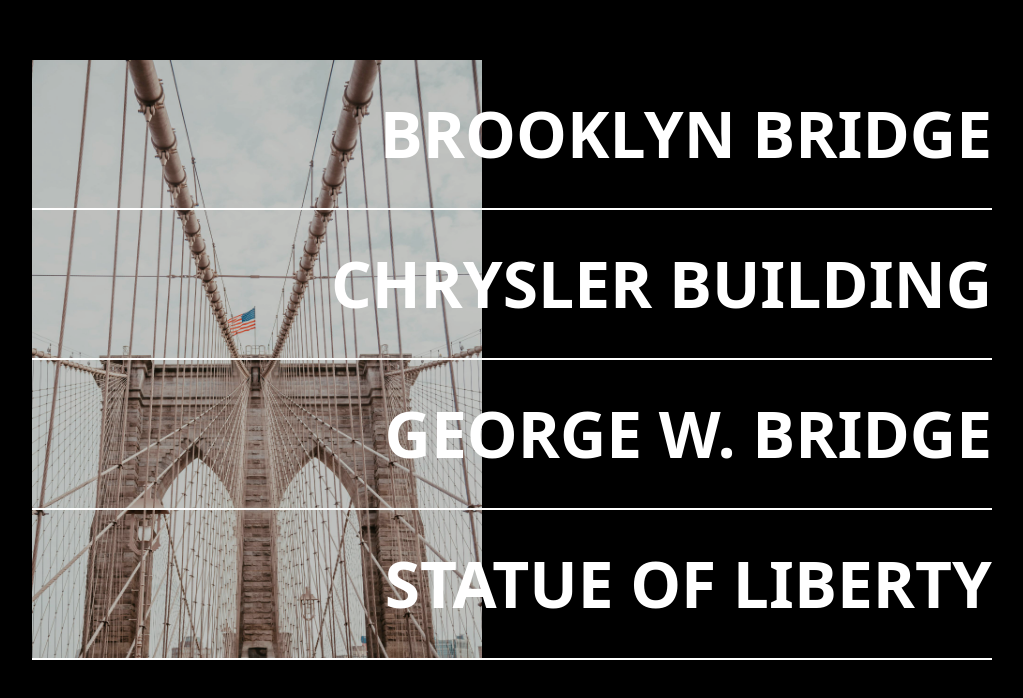
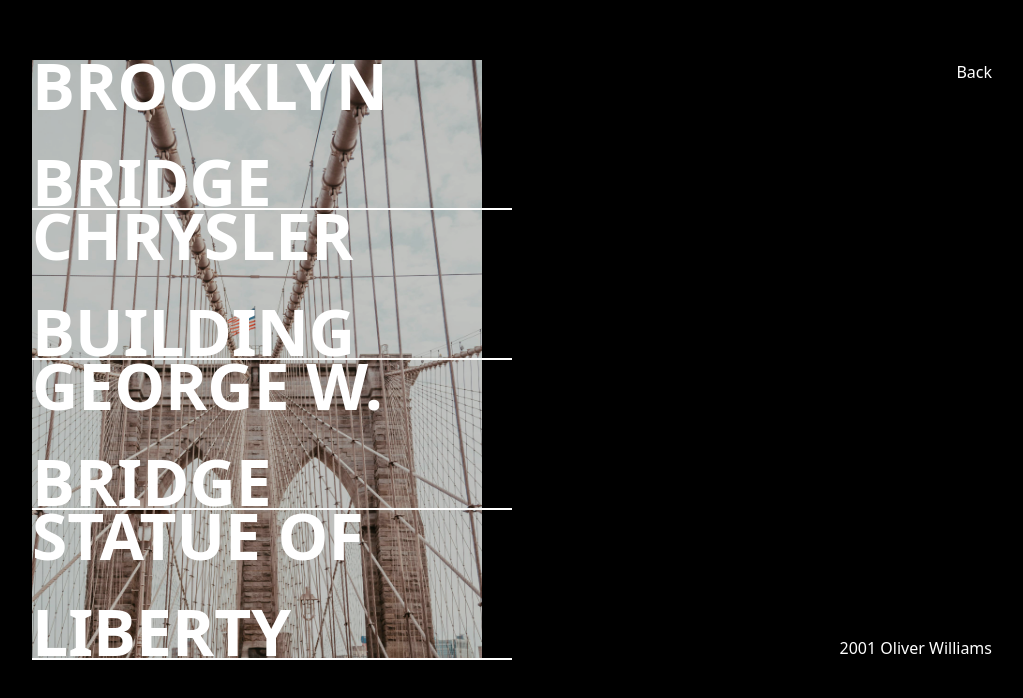
Before and after one commit to tinaaiscoding/smooth-scroll, a Next.js app: page / in a window 1280 px wide. Shown: the part 2324-3022 px from the top of the page, without its empty margins (128-1151 px from the left). Built offline with nearby package versions, Linux system fonts and the light colour scheme.

Commit message:
Testing out implementation of GSAP Flip plugin. It's working but layout is out of order

```diff
--- a/src/app/components/PhotoList/PhotoList.css
+++ b/src/app/components/PhotoList/PhotoList.css
@@ -15,9 +15,10 @@
 }
 
 .list_wrap {
-  height: 600px;
+  height: 100%;
   width: 100%;
   z-index: 3;
+  background-color: transparent;
 }
 
 .title_wrap {
@@ -32,3 +33,12 @@
   font-size: 4rem;
   font-weight: 700;
 }
+
+.photo_description_wrap {
+  width: 100%;
+  height: 100%;
+}
+
+.photo_description_wrap p {
+  color: white;
+}
--- a/src/app/components/PhotoList/PhotoList.tsx
+++ b/src/app/components/PhotoList/PhotoList.tsx
@@ -1,5 +1,7 @@
+import gsap from 'gsap';
+import { Flip } from 'gsap/Flip';
 import Image from 'next/image';
-import { useState } from 'react';
+import { useEffect, useRef, useState } from 'react';
 
 import './PhotoList.css';
 
@@ -7,30 +9,113 @@
   {
     title: 'Brooklyn Bridge',
     imageSrc: '/images/brooklyn-bridge.jpg',
+    description: '2001 Oliver Williams',
   },
   {
     title: 'Chrysler Building',
     imageSrc: '/images/chrysler-building.jpg',
+    description: '2013, Charlotte Johnson',
   },
   {
     title: 'George W. Bridge',
     imageSrc: '/images/george-washington-bridge.jpg',
+    description: '2005, Ava Ambrose',
   },
   {
     title: 'Statue of Liberty',
     imageSrc: '/images/statue-of-liberty.jpg',
+    description: '2017, Jack Banks',
   },
 ];
 
+gsap.registerPlugin(Flip);
+
 export default function PhotoList() {
   const [photoIndex, setPhotoIndex] = useState<number>(0);
+  const [activePhoto, setActivePhoto] = useState({ active: false, index: 0 });
+
+  const photoList = useRef<HTMLDivElement>(null);
+  const photoDescription = useRef<HTMLDivElement>(null);
+  const list = useRef<HTMLDivElement>(null);
 
   const handleMouseEnter = (index: number) => {
     setPhotoIndex(index);
   };
 
+  const handleBackClick = () => {
+    setActivePhoto({ ...activePhoto, active: false });
+  };
+
+  useEffect(() => {
+    if (!photoList.current) return;
+
+    const listItems = photoList.current?.querySelectorAll('.title_wrap');
+
+    const ctx = gsap.context(() => {
+      const createListItemTimelines = () => {
+        const timelines = [];
+
+        listItems.forEach((item, i) => {
+          const otherListItems = [...listItems].filter((li) => li !== item);
+
+          const timeline = gsap.timeline({
+            paused: true,
+            defaults: { duration: 1 },
+          });
+
+          timeline.to(item, {
+            top: 0,
+            backgroundColor: 'red',
+          });
+          timeline.to(otherListItems, { opacity: 0 }, 0);
+
+          const clickHandler = () => {
+            console.log('click');
+
+            const state = Flip.getState(item);
+
+            if (item.parentNode === list.current) {
+              photoDescription.current?.appendChild(item);
+            } else {
+              list.current?.appendChild(item);
+            }
+
+            Flip.from(state, {
+              duration: 1,
+              ease: 'power1.inOut',
+            });
+
+            timeline
+              .timeScale(1)
+              .play()
+              .eventCallback('onComplete', () => {
+                setActivePhoto({ active: true, index: i });
+              });
+          };
+
+          timelines.push({ item, timeline, clickHandler });
+        });
+
+        return timelines;
+      };
+
+      const listItemTimelines = createListItemTimelines();
+
+      listItemTimelines.forEach(({ item, clickHandler }) => {
+        item.addEventListener('click', clickHandler);
+      });
+    }, photoList.current);
+
+    return () => {
+      ctx.revert();
+    };
+  }, []);
+
   return (
-    <div className='photo_list_wrap flex flex-row items-center justify-between'>
+    <div
+      ref={photoList}
+      className='photo_list_wrap flex flex-row items-center justify-between'
+    >
       <div className='photo_wrap'>
         <Image
           src={photos[photoIndex].imageSrc}
@@ -38,7 +123,11 @@
           fill={true}
         />
       </div>
-      <div className='list_wrap item-end flex flex-col justify-between'>
+
+      <div
+        ref={photoDescription}
+        className='list_wrap item-end flex flex-col justify-between'
+      >
         {photos.map((photo, i) => {
           return (
             <div
@@ -51,6 +140,14 @@
           );
         })}
       </div>
+
+      <div
+        ref={list}
+        className='photo_description_wrap flex flex-col items-end justify-between'
+      >
+        <p onClick={handleBackClick}>Back</p>
+        <p>{photos[activePhoto.index].description}</p>
+      </div>
     </div>
   );
 }
```
